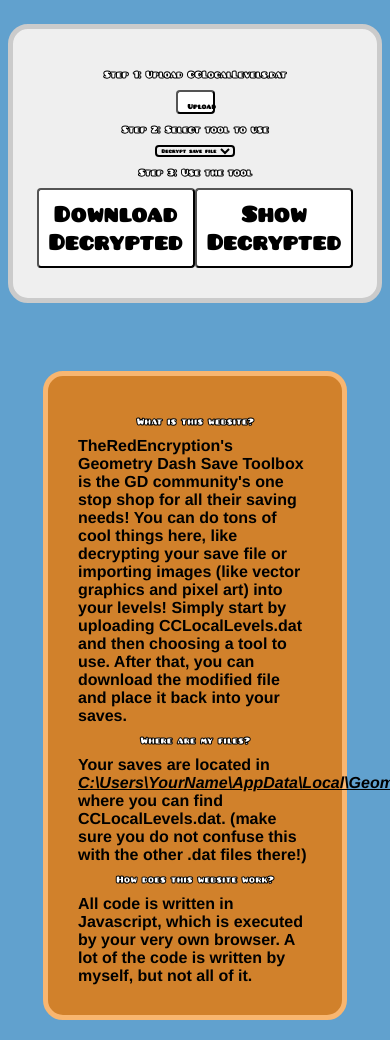
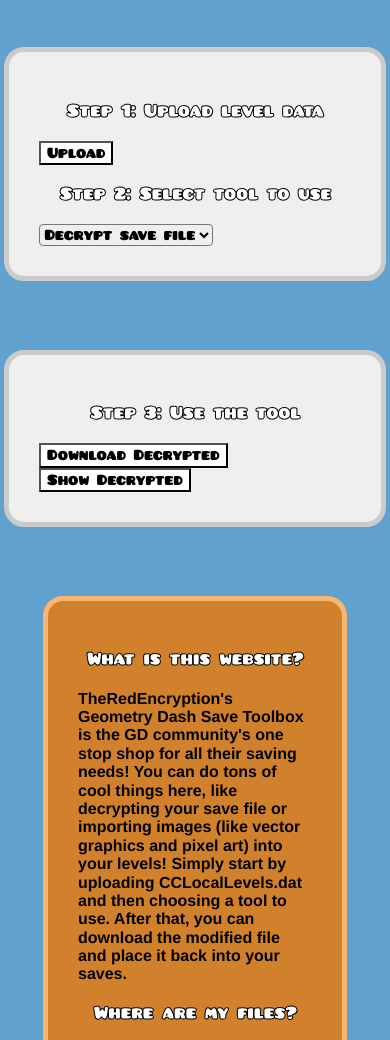
Before and after one commit to TheRedEncryption/GDST, a plain HTML site: page index.html in a window 390 px wide. Shown: the part 139-1179 px from the top of the page. Drawn offline with nearby package versions, Linux system fonts and the light colour scheme; files whose address does not match are found by name.

Commit message:
Make website responsive

```diff
--- a/index.html
+++ b/index.html
@@ -1,5 +1,6 @@
 <!DOCTYPE html>
 <html lang="en">
+
 <head>
   <meta charset="UTF-8">
   <meta http-equiv="X-UA-Compatible" content="IE=edge">
@@ -15,47 +16,64 @@
 
 
   <link rel="icon" type="image/x-icon" href="icon.ico">
-    <link rel="stylesheet" href="style.css" type="text/css" charset="utf-8"/>
+  <link rel="stylesheet" href="Skeleton/css/normalize.css" type="text/css" charset="utf-8" />
+  <link rel="stylesheet" href="Skeleton/css/skeleton.css" type="text/css" charset="utf-8" />
+  <link rel="stylesheet" href="style.css" type="text/css" charset="utf-8" />
 </head>
+
 <body>
 
   <!-- TITLE -->
-    <div id = "title">
+  <div id="title">
     <h1>TheRedEncryption's</h1>
     <h2>Geometry Dash Save Toolbox</h2>
   </div>
 
+  <div class="container">
     <!-- EDITOR -->
-    <div class="editor">
-        <h3>Step 1: Upload CCLocalLevels.dat</h3>
-        <div style="display:flex; justify-content:center;"><button class="fakeinput" id="fakeinput">Upload</button></div>
+    <div class="editor row">
+      <div class="six columns">
+        <h3>Step 1: Upload level data</h3>
+        <button class="fakeinput u-full-width" id="fakeinput">Upload</button>
+      </div>
+      <div class="six columns">
         <h3>Step 2: Select tool to use</h3>
-        <div style="display:flex; justify-content:center;">
-            <select id="toolselect">
+        <select id="toolselect" class="u-full-width">
           <option value="decrypt">Decrypt save file</option>
           <option value="image">Image to GD</option>
         </select>
       </div>
+    </div>
+    <br>
+
+    <div class="editor row">
+      <div class="six columns">
         <h3>Step 3: Use the tool</h3>
+      </div>
+      <div class="six columns">
         <div id="tool"></div>
+      </div>
     </div>
     <br>
 
     <!-- THE REST -->
-    <div class="bodytext">
+    <div class="bodytext row">
       <h3>What is this website?</h3>
-        TheRedEncryption's Geometry Dash Save Toolbox is the GD community's one stop shop for all their saving needs!
-        You can do tons of cool things here, like decrypting your save file or importing images (like vector graphics and pixel art) into your levels!
+      <p>TheRedEncryption's Geometry Dash Save Toolbox is the GD community's one stop shop for all their saving needs!
+        You can do tons of cool things here, like decrypting your save file or importing images (like vector graphics
+        and
+        pixel art) into your levels!
         Simply start by uploading CCLocalLevels.dat and then choosing a tool to use.
-        After that, you can download the modified file and place it back into your saves.
+        After that, you can download the modified file and place it back into your saves.</p>
 
       <h3>Where are my files?</h3>
-        Your saves are located in <u><i>C:\Users\YourName\AppData\Local\GeometryDash</i></u> where you can find CCLocalLevels.dat.
-        (make sure you do not confuse this with the other .dat files there!)
+      <p>Your saves are located in <u><i>C:\Users\YourName\AppData\Local\GeometryDash</i></u> where you can find
+        CCLocalLevels.dat.
+        (make sure you do not confuse this with the other .dat files there!)</p>
 
       <h3>How does this website work?</h3>
-        All code is written in Javascript, which is executed by your very own browser.
-        A lot of the code is written by myself, but not all of it.
+      <p>All code is written in Javascript, which is executed by your very own browser.
+        A lot of the code is written by myself, but not all of it.</p>
     </div>
     <div class="info">
       Did you know? A lot of blood, sweat, and tears went into this. Visit
@@ -63,24 +81,28 @@
         my channel</a>
       to see what happened.
     </div>
-    <div class="bodytext">
+    <div class="bodytext row">
+      <div class="six columns">
         <h3>Where can I view the code?</h3>
         You can view the code at
-        <a href = "https://github.com/TheRedEncryption/gdst">
+        <a href="https://github.com/TheRedEncryption/gdst">
           my GitHub page,</a>
-        where all the files are located. You can even see if there are any secrets within the files in the form of comments!
+        where all the files are located. You can even see if there are any secrets within the files in the form of
+        comments!
         <!-- hee hee, this is one such secret -->
         Although, you might not want to if you want to keep your sanity.
-        <br><br>
+      </div>
+      <div class="six columns">
         I'm just saying...
         <br><br>
         <div class="code">
-            output = output.replace(/-/g,"+");                        // LOOK I USED MY FIRST REGEX!!!!
+          output = output.replace(/-/g,"+"); // LOOK I USED MY FIRST REGEX!!!!
           <br>
-            output = output.replace(/_/g,"/");                        // "that's cool now shut up lmao"
+          output = output.replace(/_/g,"/"); // "that's cool now shut up lmao"
         </div>
         <br>
         ...perhaps I went a <i>bit</i> insane doing this O_O
+      </div>
     </div>
     <div class="warning">
       Warning: You might want to backup your <b>CCLocalLevels.dat</b> file before using this website!
@@ -90,6 +112,8 @@
     <div class="info" id="secretinfo">
       Fun fact: Javascript does not like to work with UTF-8 base64 encoded strings for <b>SOME. ODD. REASON.</b>
     </div>
-    <input type="file" id="levelinput">
+    <input type="file" accept=".dat" id="levelinput">
+  </div>
 </body>
+
 </html>
--- a/js/convertImage.js
+++ b/js/convertImage.js
@@ -1,6 +1,5 @@
 var imageInput;
 var fakeImageInput;
-var imageCenterDiv;
 
 var imagePreviewCanvas;
 
@@ -19,25 +18,23 @@ function imagePopulateHTML(toolDivider){
     // creates elements
     imageInput = document.createElement("input");
     fakeImageInput = document.createElement("button");
-    imageCenterDiv = document.createElement("div");
     imagePreviewCanvas = document.createElement("canvas");
 
     // sets their styles
-    imageCenterDiv.style = "display:flex; justify-content:center;";
     fakeImageInput.innerHTML = "Upload SVG or PNG Image";
+    fakeImageInput.className = "u-full-width";
     imageInput.style.display = "none";
     imageInput.type = "file";
 
     imagePreviewCanvas.style.border = "3px solid black";
-    imagePreviewCanvas.style.margin = "auto";
+    imagePreviewCanvas.className = "u-full-width"
+    imagePreviewCanvas.height = 500;
     imagePreviewCanvas.width = 500;
-    imagePreviewCanvas.height = 500;
     imagePreviewCanvas.id = "geometry_dash";
 
     // adds them to the div
     toolDivider.appendChild(imageInput);
-    toolDivider.appendChild(imageCenterDiv);
-    imageCenterDiv.appendChild(fakeImageInput);
+    toolDivider.appendChild(fakeImageInput);
     toolDivider.appendChild(document.createElement("br"));
     toolDivider.appendChild(document.createElement("br"));
     toolDivider.appendChild(imagePreviewCanvas);
--- a/js/downloadDecrypt.js
+++ b/js/downloadDecrypt.js
@@ -6,17 +6,16 @@ function ddPopulateHTML(toolDivider){
     // creates elements
     var DDButton = document.createElement("button");
     var DDShow = document.createElement("button");
-    var DDCenterDiv = document.createElement("div");
 
     // styles elements
-    DDCenterDiv.style = "display:flex; justify-content:center;";
     DDButton.innerHTML = "Download Decrypted";
+    DDButton.className = "u-full-width";
     DDShow.innerHTML = "Show Decrypted";
+    DDShow.className = "u-full-width";
 
     // appends elements
-    toolDivider.appendChild(DDCenterDiv);
-    DDCenterDiv.appendChild(DDButton);
-    DDCenterDiv.appendChild(DDShow);
+    toolDivider.appendChild(DDButton);
+    toolDivider.appendChild(DDShow);
 
     // adds event listeners to the elements
     DDButton.addEventListener("click", downloadConverted);
--- a/style.css
+++ b/style.css
@@ -1,4 +1,4 @@
-@font-face{
+@font-face {
   font-family: 'Pusab';
   src: url('/assets/fonts/PUSAB.woff') format('woff');
   src: url('./assets/fonts/PUSAB.ttf') format('truetype');
@@ -8,6 +8,7 @@
   0% {
     background-position: 500px;
   }
+
   101% {
     background-position: 0px;
   }
@@ -15,38 +16,32 @@
 
 h1 {
   font-family: 'Pusab', Helvetica, sans-serif;
-    font-size: 9vw;
   text-align: center;
-    background: -webkit-linear-gradient(rgb(255, 255, 182),rgb(232, 197, 0));
+  background: -webkit-linear-gradient(rgb(255, 255, 182), rgb(232, 197, 0));
   -webkit-background-clip: text;
   background-clip: text;
   -webkit-text-fill-color: transparent;
   -webkit-text-stroke: 1px;
   -webkit-text-stroke-color: black;
-    margin: 0px;
 }
 
 h2 {
   font-family: 'Pusab', Helvetica, sans-serif;
-    font-size: 5.5vw;
   text-align: center;
-    background: -webkit-linear-gradient(rgb(171, 255, 165),rgb(64, 181, 25));
+  background: -webkit-linear-gradient(rgb(171, 255, 165), rgb(64, 181, 25));
   -webkit-background-clip: text;
   background-clip: text;
   -webkit-text-fill-color: transparent;
   -webkit-text-stroke: 1px;
   -webkit-text-stroke-color: black;
-    margin: 0px;
 }
 
 h3 {
   font-family: 'Pusab', Helvetica, sans-serif;
-    font-size: 2.6vw;
   text-align: center;
   color: white;
   -webkit-text-stroke: 1px;
   -webkit-text-stroke-color: black;
-    margin: 10px;
 }
 
 #title {
@@ -66,13 +61,13 @@ div.warning {
   font-family: Helvetica, sans-serif;
 }
 
-div.warning:before{
+div.warning:before {
   content: '';
-    background:url('./assets/icons/warning.png');
-    background-size:cover;
-        position:absolute;
-    width:20px;
-    height:20px;
+  background: url('./assets/icons/warning.png');
+  background-size: cover;
+  position: absolute;
+  width: 20px;
+  height: 20px;
   margin-left: -23px;
 }
 
@@ -88,13 +83,13 @@ div.dire-warning {
   font-family: Helvetica, sans-serif;
 }
 
-div.dire-warning:before{
+div.dire-warning:before {
   content: '';
-    background:url('./assets/icons/direwarning.png');
-    background-size:cover;
-        position:absolute;
-    width:20px;
-    height:20px;
+  background: url('./assets/icons/direwarning.png');
+  background-size: cover;
+  position: absolute;
+  width: 20px;
+  height: 20px;
   margin-left: -23px;
 }
 
@@ -110,13 +105,13 @@ div.info {
   font-family: Helvetica, sans-serif;
 }
 
-div.info:before{
+div.info:before {
   content: '';
-    background:url('./assets/icons/info.png');
-    background-size:cover;
-        position:absolute;
-    width:20px;
-    height:20px;
+  background: url('./assets/icons/info.png');
+  background-size: cover;
+  position: absolute;
+  width: 20px;
+  height: 20px;
   margin-left: -23px;
 }
 
@@ -160,39 +155,21 @@ body {
 }
 
 button.fakeinput {
-    margin: auto;
-    width: 10vw;
-    height: 5vw;
-    border-radius: 1vw;
   font-family: 'Pusab', Helvetica, sans-serif;
-    font-size: 2vw;
   text-align: center;
   background-color: white;
 }
 
 button {
-    margin: auto;
-    width: auto;
-    height: auto;
-    padding: 10px;
-    border-radius: 1vw;
   font-family: 'Pusab', Helvetica, sans-serif;
-    font-size: 25px;
   text-align: center;
   background-color: white;
 }
 
 select {
-    margin: auto;
-    width: auto;
-    height: 3vw;
   border-radius: 1vw;
-    border: 2px solid black;
   font-family: 'Pusab', Helvetica, sans-serif;
-    font-size: 1.5vw;
   text-align: center;
-    padding: auto;
-    padding-left: 0px;
 }
 
 #geometry_dash {
```
Also changed, not shown: 1 other file. Lines whose indentation alone changed are shown as unchanged.
